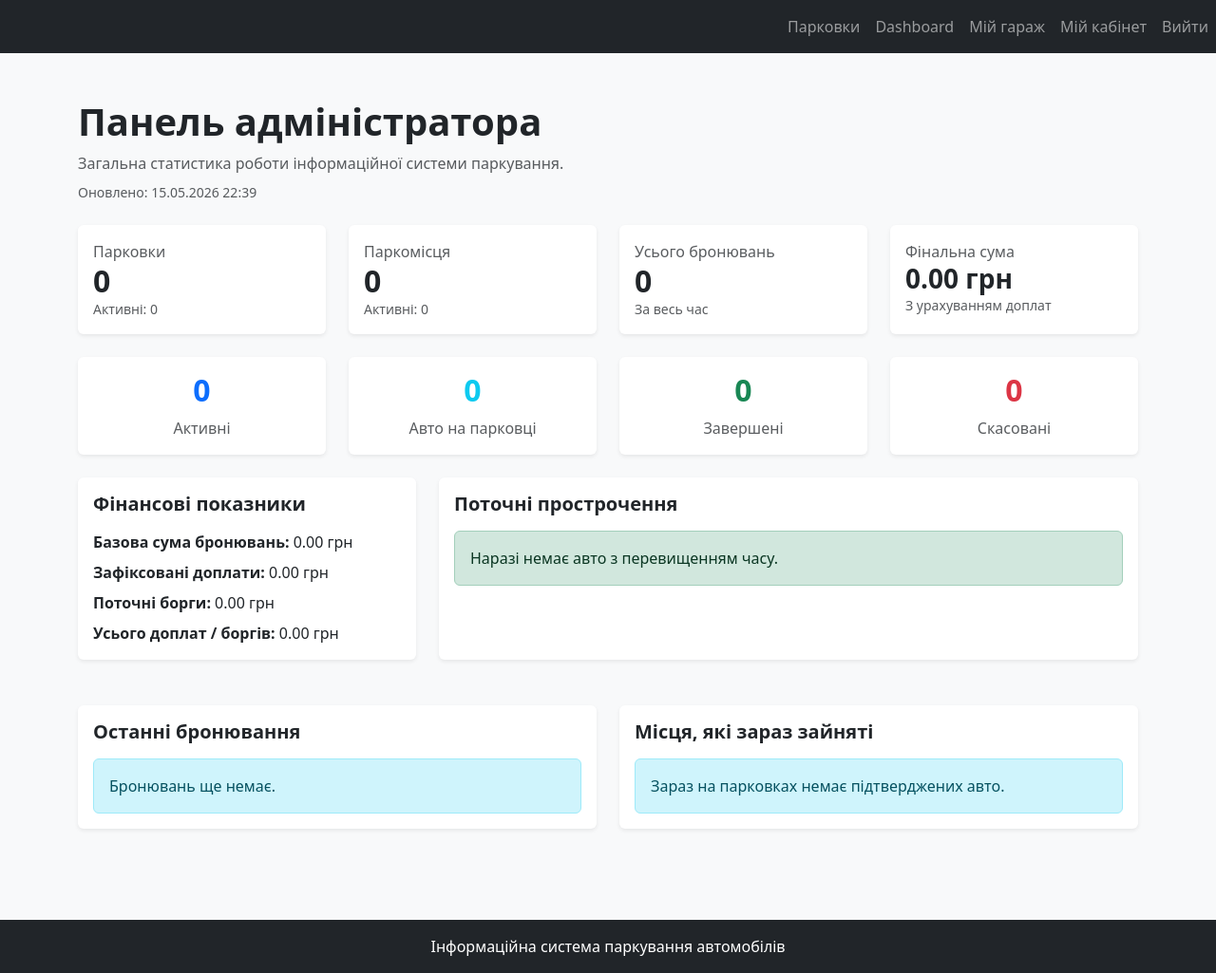
After one commit to kaolinhida/parking-system, a Django app: page /dashboard/ in a window 1280 px wide. The commit adds this page. Shown: the whole page at 95% size. Run offline with Django 5.2, Linux system fonts and the light colour scheme; the visitor is signed in with stand-in values (Sample User, id 1); data comes from the database, SQL or seed files in the repository; data that the repository does not hold is empty.

Commit message:
Add admin dashboard

```diff
--- a/config/urls.py
+++ b/config/urls.py
@@ -27,6 +27,7 @@ urlpatterns = [
     path('reservations/', include('reservations.urls')),
     path('vehicles/', include('vehicles.urls')),
     path('access-control/', include('access_control.urls')),
+    path('dashboard/', include('dashboard.urls')),
 ]
 
 if settings.DEBUG:
--- /dev/null
+++ b/dashboard/urls.py
@@ -0,0 +1,9 @@
+from django.urls import path
+
+from . import views
+
+app_name = 'dashboard'
+
+urlpatterns = [
+    path('', views.dashboard_home, name='home'),
+]
--- a/dashboard/views.py
+++ b/dashboard/views.py
@@ -1,3 +1,123 @@
+from decimal import Decimal
+
+from django.contrib.admin.views.decorators import staff_member_required
+from django.db.models import F, Sum
 from django.shortcuts import render
+from django.utils import timezone
 
-# Create your views here.
+from parkings.models import ParkingLot, ParkingSpace
+from reservations.models import Reservation
+
+
+@staff_member_required
+def dashboard_home(request):
+    now = timezone.now()
+
+    # Автоматично завершуємо активні бронювання, які вже минули,
+    # якщо автомобіль не був підтверджений як такий, що заїхав на парковку.
+    Reservation.objects.filter(
+        status=Reservation.STATUS_ACTIVE,
+        end_time__lt=now,
+        check_in_time__isnull=True,
+    ).update(
+        status=Reservation.STATUS_COMPLETED,
+        final_price=F('total_price'),
+        overtime_fee=0
+    )
+
+    reservations = (
+        Reservation.objects
+        .select_related(
+            'user',
+            'parking_space',
+            'parking_space__parking_lot',
+            'parking_space__space_type',
+            'vehicle',
+        )
+        .order_by('-created_at')
+    )
+
+    # Для фінансових розрахунків скасовані бронювання не враховуємо.
+    financial_reservations = reservations.exclude(
+        status=Reservation.STATUS_CANCELLED
+    )
+
+    total_parking_lots = ParkingLot.objects.count()
+    active_parking_lots = ParkingLot.objects.filter(is_active=True).count()
+
+    total_spaces = ParkingSpace.objects.count()
+    active_spaces = ParkingSpace.objects.filter(is_active=True).count()
+
+    total_reservations = reservations.count()
+    active_reservations = reservations.filter(status=Reservation.STATUS_ACTIVE).count()
+    checked_in_reservations_count = reservations.filter(status=Reservation.STATUS_CHECKED_IN).count()
+    completed_reservations = reservations.filter(status=Reservation.STATUS_COMPLETED).count()
+    cancelled_reservations = reservations.filter(status=Reservation.STATUS_CANCELLED).count()
+
+    total_base_sum = financial_reservations.aggregate(
+        total=Sum('total_price')
+    )['total'] or Decimal('0.00')
+
+    stored_overtime_sum = financial_reservations.aggregate(
+        total=Sum('overtime_fee')
+    )['total'] or Decimal('0.00')
+
+    live_overtime_sum = Decimal('0.00')
+    live_overtime_count = 0
+
+    checked_in_reservations = list(
+        reservations.filter(status=Reservation.STATUS_CHECKED_IN)
+    )
+
+    for reservation in checked_in_reservations:
+        reservation.current_overtime_hours = 0
+        reservation.current_overtime_fee = Decimal('0.00')
+
+        if reservation.end_time and now > reservation.end_time:
+            reservation.current_overtime_hours = reservation.overtime_hours(now)
+            reservation.current_overtime_fee = reservation.calculate_overtime_fee(now)
+
+            live_overtime_sum += reservation.current_overtime_fee
+            live_overtime_count += 1
+
+    total_overtime_sum = stored_overtime_sum + live_overtime_sum
+
+    final_sum = Decimal('0.00')
+
+    for reservation in financial_reservations:
+        if reservation.final_price is not None:
+            final_sum += reservation.final_price
+        else:
+            final_sum += reservation.total_price
+
+    # Додаємо поточні борги авто, які ще перебувають на парковці.
+    final_sum += live_overtime_sum
+
+    latest_reservations = reservations[:10]
+    occupied_reservations = checked_in_reservations[:10]
+
+    return render(request, 'dashboard/home.html', {
+        'now': now,
+
+        'total_parking_lots': total_parking_lots,
+        'active_parking_lots': active_parking_lots,
+
+        'total_spaces': total_spaces,
+        'active_spaces': active_spaces,
+
+        'total_reservations': total_reservations,
+        'active_reservations': active_reservations,
+        'checked_in_reservations_count': checked_in_reservations_count,
+        'completed_reservations': completed_reservations,
+        'cancelled_reservations': cancelled_reservations,
+
+        'total_base_sum': total_base_sum,
+        'stored_overtime_sum': stored_overtime_sum,
+        'live_overtime_sum': live_overtime_sum,
+        'total_overtime_sum': total_overtime_sum,
+        'live_overtime_count': live_overtime_count,
+        'final_sum': final_sum,
+
+        'latest_reservations': latest_reservations,
+        'occupied_reservations': occupied_reservations,
+    })
--- a/templates/base.html
+++ b/templates/base.html
@@ -16,6 +16,10 @@
     <a class="nav-link" href="{% url 'parkings:parking_list' %}">Парковки</a>
 
     {% if user.is_authenticated %}
+        {% if user.is_staff %}
+            <a class="nav-link" href="{% url 'dashboard:home' %}">Dashboard</a>
+        {% endif %}
+
     <a class="nav-link" href="{% url 'vehicles:vehicle_list' %}">Мій гараж</a>
     <a class="nav-link" href="{% url 'accounts:profile' %}">Мій кабінет</a>
 
--- /dev/null
+++ b/templates/dashboard/home.html
@@ -0,0 +1,277 @@
+{% extends 'base.html' %}
+
+{% block title %}Dashboard | Parking System{% endblock %}
+
+{% block content %}
+<section class="py-5">
+    <div class="container">
+        <div class="mb-4">
+            <h1 class="fw-bold">Панель адміністратора</h1>
+            <p class="text-muted mb-0">
+                Загальна статистика роботи інформаційної системи паркування.
+            </p>
+            <p class="small text-muted mt-2 mb-0">
+                Оновлено: {{ now|date:"d.m.Y H:i" }}
+            </p>
+        </div>
+
+        <div class="row g-4 mb-4">
+            <div class="col-sm-6 col-xl-3">
+                <div class="card border-0 shadow-sm h-100">
+                    <div class="card-body">
+                        <div class="text-muted">Парковки</div>
+                        <div class="h2 fw-bold mb-0">{{ total_parking_lots }}</div>
+                        <div class="small text-muted">
+                            Активні: {{ active_parking_lots }}
+                        </div>
+                    </div>
+                </div>
+            </div>
+
+            <div class="col-sm-6 col-xl-3">
+                <div class="card border-0 shadow-sm h-100">
+                    <div class="card-body">
+                        <div class="text-muted">Паркомісця</div>
+                        <div class="h2 fw-bold mb-0">{{ total_spaces }}</div>
+                        <div class="small text-muted">
+                            Активні: {{ active_spaces }}
+                        </div>
+                    </div>
+                </div>
+            </div>
+
+            <div class="col-sm-6 col-xl-3">
+                <div class="card border-0 shadow-sm h-100">
+                    <div class="card-body">
+                        <div class="text-muted">Усього бронювань</div>
+                        <div class="h2 fw-bold mb-0">{{ total_reservations }}</div>
+                        <div class="small text-muted">
+                            За весь час
+                        </div>
+                    </div>
+                </div>
+            </div>
+
+            <div class="col-sm-6 col-xl-3">
+                <div class="card border-0 shadow-sm h-100">
+                    <div class="card-body">
+                        <div class="text-muted">Фінальна сума</div>
+                        <div class="h3 fw-bold mb-0">{{ final_sum }} грн</div>
+                        <div class="small text-muted">
+                            З урахуванням доплат
+                        </div>
+                    </div>
+                </div>
+            </div>
+        </div>
+
+        <div class="row g-4 mb-4">
+            <div class="col-sm-6 col-xl-3">
+                <div class="card border-0 shadow-sm h-100">
+                    <div class="card-body text-center">
+                        <div class="h2 fw-bold text-primary">{{ active_reservations }}</div>
+                        <div class="text-muted">Активні</div>
+                    </div>
+                </div>
+            </div>
+
+            <div class="col-sm-6 col-xl-3">
+                <div class="card border-0 shadow-sm h-100">
+                    <div class="card-body text-center">
+                        <div class="h2 fw-bold text-info">{{ checked_in_reservations_count }}</div>
+                        <div class="text-muted">Авто на парковці</div>
+                    </div>
+                </div>
+            </div>
+
+            <div class="col-sm-6 col-xl-3">
+                <div class="card border-0 shadow-sm h-100">
+                    <div class="card-body text-center">
+                        <div class="h2 fw-bold text-success">{{ completed_reservations }}</div>
+                        <div class="text-muted">Завершені</div>
+                    </div>
+                </div>
+            </div>
+
+            <div class="col-sm-6 col-xl-3">
+                <div class="card border-0 shadow-sm h-100">
+                    <div class="card-body text-center">
+                        <div class="h2 fw-bold text-danger">{{ cancelled_reservations }}</div>
+                        <div class="text-muted">Скасовані</div>
+                    </div>
+                </div>
+            </div>
+        </div>
+
+        <div class="row g-4 mb-5">
+            <div class="col-lg-4">
+                <div class="card border-0 shadow-sm h-100">
+                    <div class="card-body">
+                        <h5 class="fw-bold mb-3">Фінансові показники</h5>
+
+                        <p class="mb-2">
+                            <strong>Базова сума бронювань:</strong>
+                            {{ total_base_sum }} грн
+                        </p>
+
+                        <p class="mb-2">
+                            <strong>Зафіксовані доплати:</strong>
+                            {{ stored_overtime_sum }} грн
+                        </p>
+
+                        <p class="mb-2">
+                            <strong>Поточні борги:</strong>
+                            <span class="{% if live_overtime_sum %}text-danger fw-bold{% endif %}">
+                                {{ live_overtime_sum }} грн
+                            </span>
+                        </p>
+
+                        <p class="mb-0">
+                            <strong>Усього доплат / боргів:</strong>
+                            {{ total_overtime_sum }} грн
+                        </p>
+                    </div>
+                </div>
+            </div>
+
+            <div class="col-lg-8">
+                <div class="card border-0 shadow-sm h-100">
+                    <div class="card-body">
+                        <h5 class="fw-bold mb-3">Поточні прострочення</h5>
+
+                        {% if live_overtime_count %}
+                            <div class="alert alert-warning mb-0">
+                                Зараз є {{ live_overtime_count }} авто, які перебувають на парковці довше,
+                                ніж було передбачено бронюванням.
+                            </div>
+                        {% else %}
+                            <div class="alert alert-success mb-0">
+                                Наразі немає авто з перевищенням часу.
+                            </div>
+                        {% endif %}
+                    </div>
+                </div>
+            </div>
+        </div>
+
+        <div class="row g-4">
+            <div class="col-xl-6">
+                <div class="card border-0 shadow-sm h-100">
+                    <div class="card-body">
+                        <h5 class="fw-bold mb-3">Останні бронювання</h5>
+
+                        {% if latest_reservations %}
+                            <div class="table-responsive">
+                                <table class="table align-middle">
+                                    <thead>
+                                        <tr>
+                                            <th>Користувач</th>
+                                            <th>Парковка</th>
+                                            <th>Місце</th>
+                                            <th>Статус</th>
+                                            <th>Сума</th>
+                                        </tr>
+                                    </thead>
+
+                                    <tbody>
+                                        {% for reservation in latest_reservations %}
+                                            <tr>
+                                                <td>{{ reservation.user.username }}</td>
+                                                <td>{{ reservation.parking_space.parking_lot.name }}</td>
+                                                <td>{{ reservation.parking_space.number }}</td>
+                                                <td>
+                                                    {% if reservation.status == 'active' %}
+                                                        <span class="badge bg-primary">Активне</span>
+                                                    {% elif reservation.status == 'checked_in' %}
+                                                        <span class="badge bg-info text-dark">На парковці</span>
+                                                    {% elif reservation.status == 'completed' %}
+                                                        <span class="badge bg-success">Завершене</span>
+                                                    {% elif reservation.status == 'cancelled' %}
+                                                        <span class="badge bg-danger">Скасоване</span>
+                                                    {% else %}
+                                                        <span class="badge bg-secondary">
+                                                            {{ reservation.get_status_display }}
+                                                        </span>
+                                                    {% endif %}
+                                                </td>
+                                                <td>
+                                                    {% if reservation.final_price %}
+                                                        {{ reservation.final_price }} грн
+                                                    {% else %}
+                                                        {{ reservation.total_price }} грн
+                                                    {% endif %}
+                                                </td>
+                                            </tr>
+                                        {% endfor %}
+                                    </tbody>
+                                </table>
+                            </div>
+                        {% else %}
+                            <div class="alert alert-info mb-0">
+                                Бронювань ще немає.
+                            </div>
+                        {% endif %}
+                    </div>
+                </div>
+            </div>
+
+            <div class="col-xl-6">
+                <div class="card border-0 shadow-sm h-100">
+                    <div class="card-body">
+                        <h5 class="fw-bold mb-3">Місця, які зараз зайняті</h5>
+
+                        {% if occupied_reservations %}
+                            <div class="table-responsive">
+                                <table class="table align-middle">
+                                    <thead>
+                                        <tr>
+                                            <th>Парковка</th>
+                                            <th>Місце</th>
+                                            <th>Авто</th>
+                                            <th>В’їзд</th>
+                                            <th>Борг</th>
+                                        </tr>
+                                    </thead>
+
+                                    <tbody>
+                                        {% for reservation in occupied_reservations %}
+                                            <tr>
+                                                <td>{{ reservation.parking_space.parking_lot.name }}</td>
+                                                <td>{{ reservation.parking_space.number }}</td>
+                                                <td>{{ reservation.car_number }}</td>
+                                                <td>
+                                                    {% if reservation.check_in_time %}
+                                                        {{ reservation.check_in_time|date:"d.m.Y H:i" }}
+                                                    {% else %}
+                                                        —
+                                                    {% endif %}
+                                                </td>
+                                                <td>
+                                                    {% if reservation.current_overtime_fee %}
+                                                        <span class="text-danger fw-bold">
+                                                            {{ reservation.current_overtime_fee }} грн
+                                                        </span>
+                                                        <div class="small text-muted">
+                                                            {{ reservation.current_overtime_hours }} год. понад час
+                                                        </div>
+                                                    {% else %}
+                                                        —
+                                                    {% endif %}
+                                                </td>
+                                            </tr>
+                                        {% endfor %}
+                                    </tbody>
+                                </table>
+                            </div>
+                        {% else %}
+                            <div class="alert alert-info mb-0">
+                                Зараз на парковках немає підтверджених авто.
+                            </div>
+                        {% endif %}
+                    </div>
+                </div>
+            </div>
+        </div>
+    </div>
+</section>
+{% endblock %}
```
